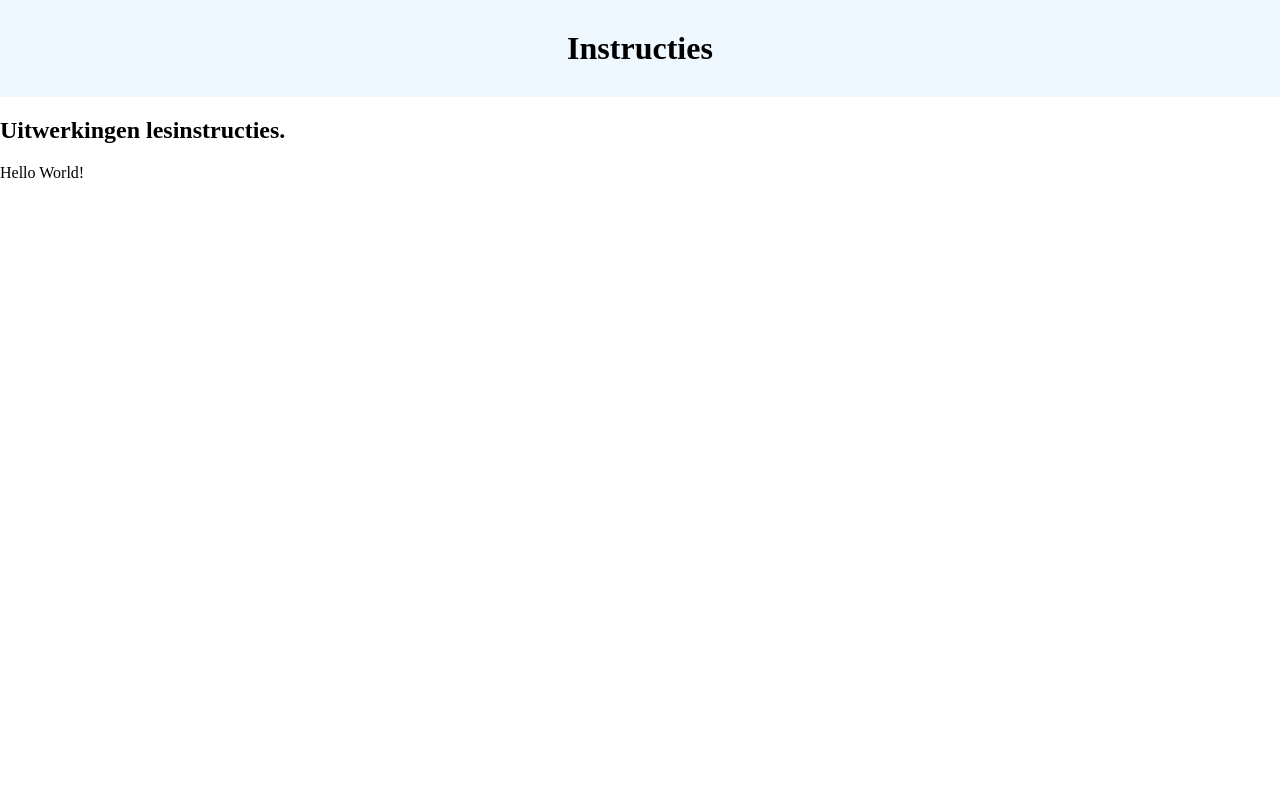
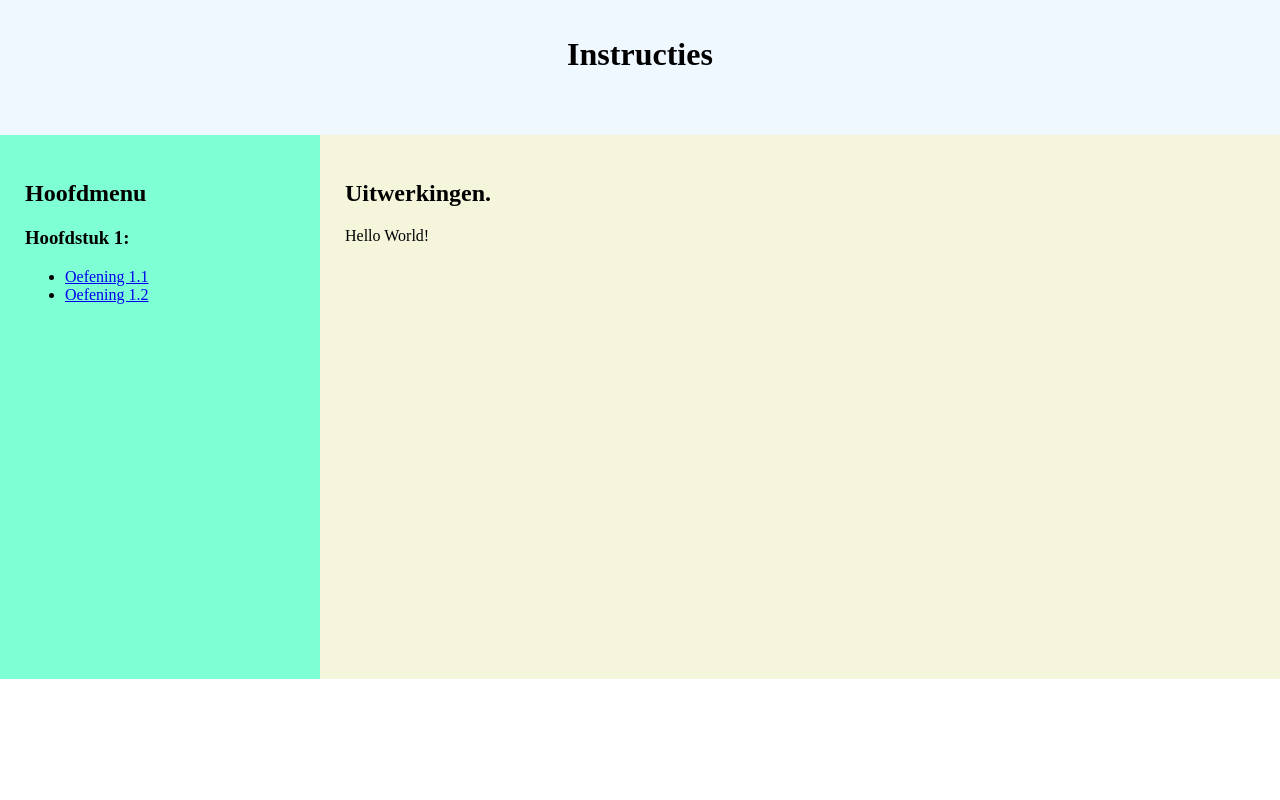
Before and after one commit to Sidvaneijndhoven/Projecten, a PHP site: page /Template/template.php in a window 1280 px wide. Run offline with PHP 8.4, Linux system fonts and the light colour scheme.

Commit message:
New template HTML and CSS code now including Navigation

```diff
--- /dev/null
+++ b/Realiseren/Thema3/Hoofdstuk1/Oefening/T3_REA_Oefening1.1.php
@@ -0,0 +1 @@
+<?php
--- a/Realiseren/Thema3/Hoofdstuk1/Oefening/TR3_REA_Oefening1.1.php
+++ /dev/null
@@ -1 +0,0 @@
-<?php
--- a/Realiseren/Thema3/Template/styles/style.css
+++ b/Realiseren/Thema3/Template/styles/style.css
@@ -1,13 +1,42 @@
 html,
 body {
-    margin: 0;
-    padding: 0;
+	margin: 0;
+	padding: 0;
+	height: 100vh;
+	width: 100vw;
+	position: absolute;
 }
 
-h1
+header
 {
-    background-color: aliceblue;
-    text-align: center;
-    padding: 30px 0;
-    margin: 0;
+	background-color: aliceblue;
+	text-align: center;
+	height: 15%;
+	padding-top: 15px;
+	position: relative;
 }
+main
+{
+	height: 80%;
+	box-sizing: border-box;
+}
+
+main nav
+{
+	background-color: aquamarine;
+	width: 25%;
+	float: left;
+	height: 85%;
+	box-sizing: border-box;
+	padding: 25px;
+}
+
+main section
+{
+	background-color: beige;
+	height: 85%;
+	float: right;
+	width: 75%;
+	box-sizing: border-box;
+	padding: 25px;
+}
--- a/Realiseren/Thema3/Template/template.php
+++ b/Realiseren/Thema3/Template/template.php
@@ -2,7 +2,7 @@
 /**
  * User: S. Tudent
  * Date: Date
- * File: TR3_REA_Oefening1.1.php
+ * File: T3_REA_Oefening1.1.php
  */
 ?>
 <!DOCTYPE html>
@@ -29,14 +29,27 @@
             //Hier gaan we in het volgende hoofdstuk het menu toevoegen.
         ?>
         <main id="wrapper">
+            <nav>
+                <h2>Hoofdmenu</h2>
+                <h3>Hoofdstuk 1:</h3>
+                <ul>
+                    <li><a href="/REA_T3T4/Realiseren/Thema3/Hoofdstuk1/Oefening/T3_REA_Oefening1.1.php">Oefening 1.1</a></li>
+                    <li><a href="/REA_T3T4/Realiseren/Thema3/Hoofdstuk1/Oefening/T3_REA_Oefening1.2.php">Oefening 1.2</a></li>
+                </ul>
+            </nav>
+            <section>
                 <h2>
-                Uitwerkingen lesinstructies.
+                    Uitwerkingen.
                 </h2>
+
+                <!-- Plaats je code / uitwerking hieronder -->
                 <p>
                     <?php
+                        // Voorbeeldcode
                         echo "Hello World!";
                     ?>
                 </p>
+            </section>
         </main>
     </body>
 </html>
```
Also changed, not shown: test.php (+7 -7 lines). Lines whose indentation alone changed are shown as unchanged.
